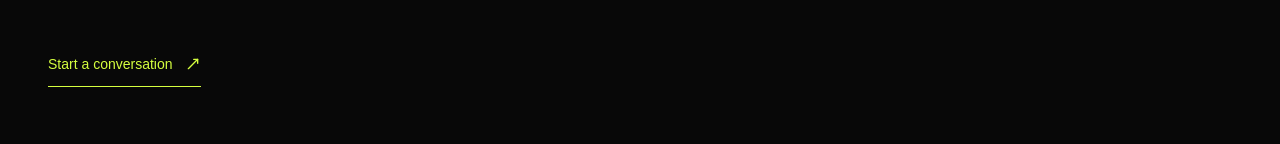
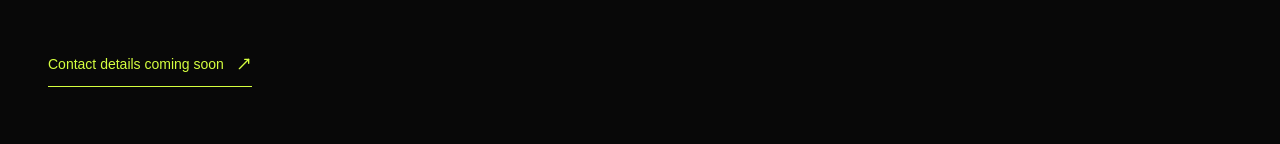
Before and after one commit to karkihubbb/karkiprotfilo, a Next.js app: page / in a window 1280 px wide. Shown: the part 2754-2898 px from the top of the page. Built offline with nearby package versions, Linux system fonts and the light colour scheme.

Commit message:
Keep contact section free of placeholder email

```diff
--- a/app/page.tsx
+++ b/app/page.tsx
@@ -57,7 +57,7 @@ export default function Home() {
         <div className="mx-auto max-w-[1400px]">
           <p className="mb-8 text-[10px] uppercase tracking-[.2em] text-[#d5ff3f]">03 / Get in touch</p>
           <h2 className="max-w-5xl text-[clamp(3.4rem,10vw,9rem)] font-semibold leading-[.82] tracking-[-.09em]">HAVE AN IDEA?<br /><span className="outline-text">LET&apos;S MAKE IT.</span></h2>
-          <a href="mailto:hello@karkiprotfilo.com" className="mt-12 inline-flex items-center gap-3 border-b border-[#d5ff3f] pb-3 text-sm text-[#d5ff3f] transition hover:gap-6">Start a conversation <MoveUpRight size={16} /></a>
+          <a href="#about" className="mt-12 inline-flex items-center gap-3 border-b border-[#d5ff3f] pb-3 text-sm text-[#d5ff3f] transition hover:gap-6">Contact details coming soon <MoveUpRight size={16} /></a>
         </div>
       </section>
 
```
